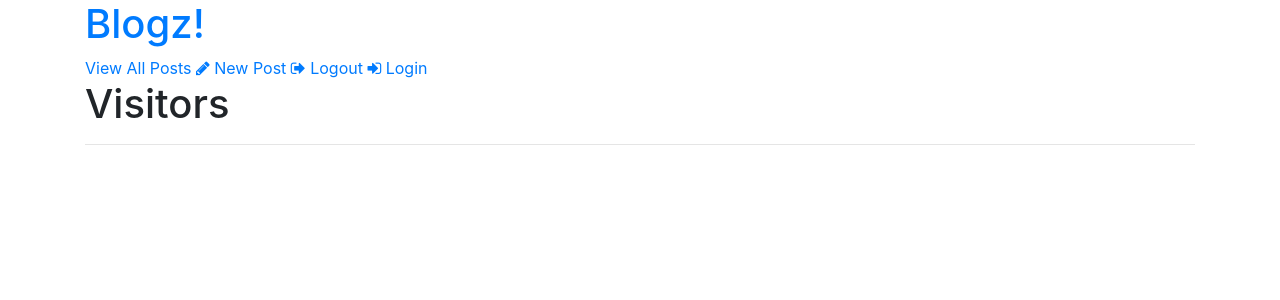
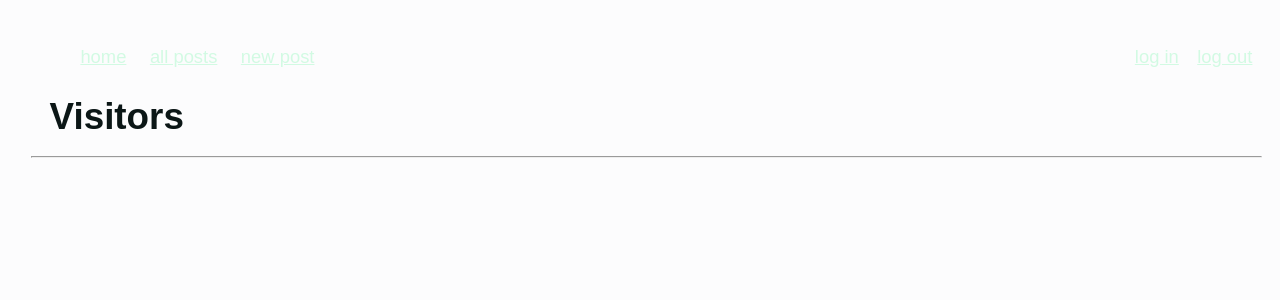
Before and after one commit to mmccaskill/blogz, a Flask app: page / in a window 1280 px wide. Shown: the top 300 px of the page. Run offline with Flask 2, Linux system fonts and the light colour scheme; some libraries are stand-ins or nearby versions.

Commit message:
Final Commit

```diff
--- a/main.py
+++ b/main.py
@@ -1,5 +1,6 @@
-from flask import Flask, request, redirect, render_template, session
+from flask import Flask, request, redirect, render_template, session, flash
 from flask_sqlalchemy import SQLAlchemy
+from flask import url_for
 from datetime import datetime
 from hashutils import make_pw_hash, check_pw_hash
 
@@ -9,7 +10,7 @@ app.config['SQLALCHEMY_DATABASE_URI'] = 'mysql+pymysql://blogz:password@localhos
 app.config['SQLALCHEMY_ECHO'] = True
 db = SQLAlchemy(app)
 
-app.secret_key = 'y337kGcys&zP3B'
+app.secret_key = 'zdkw42F41Gcw5T16'
 
 class Blog(db.Model):
     id = db.Column(db.Integer, primary_key=True)
@@ -123,7 +124,7 @@ def blog():
         return render_template("post.html", title=post.title, body=post.body, user=post.owner.username, pub_date=post.pub_date, user_id=post.owner_id)
     if user_id:
         entries = Blog.query.filter_by(owner_id=user_id).all()
-        return render_template('user.html', entries=entries)
+        return render_template('singleUser.html', entries=entries)
     return render_template('blog.html', posts=posts)
 
 @app.route('/newpost')
--- a/templates/base.html
+++ b/templates/base.html
@@ -1,36 +1,56 @@
-<!DOCTYPE html>
-
+<!doctype html>
 <html>
-
     <head>
-
-    <meta charset="UTF-8">
         <title>{{title}}</title>
-    <meta name="viewport" content="width=device-width, initial-scale=1">
-    <link href="https://cdnjs.cloudflare.com/ajax/libs/font-awesome/4.7.0/css/font-awesome.css" rel="stylesheet">
-    <!-- STYLESHEETS -->
-    <link rel="stylesheet" type="text/css" href="{{ url_for('static', filename='styles/bootstrap.min.css') }}">
-
-
+    <style>
+            body {
+                margin: 0 auto;
+                font-family:'Arial', 'Arial Narrow', Arial, sans-serif;
+                padding: 1em 1em;
+                color: rgb(11, 22, 22);
+                background-color: rgb(252, 252, 253);
+                margin-left: 1%;
+                font-size: 1.15em;
+                }
+            h1 {
+                margin: 0 auto;
+                margin: .5em;
+            }
+            nav ul li {
+                display: inline-block;
+            }
+            .log {
+                float: right;
+            }
+            li {
+                margin: .5em;
+            }
+            li a {
+                color: rgb(210, 250, 227);
+            }
+            li a:visited {
+                color: rgb(64, 99, 146);
+            }
+            p {
+                display: block;
+            }
+            ul {
+                list-style: none;
+            }
+        </style>
     </head>
-
 <body>
-
-    <div class="container">
-
-      <nav class="header">
-
-        <h1><a href="/">Blogz!</a></h1>
-        <a href="/blog" class="left spacing">View All Posts</a>
-        <a href="/newpost"><i class="fa fa-pencil" aria-hidden="true"></i> New Post</a>
-        <a href="/logout" class="right"><i class="fa fa-sign-out"></i> Logout</a>
-        <a href="/login" class="right spacing"><i class="fa fa-sign-in"></i> Login</a>
-
+    <nav>
+        <ul>
+            <li><a href='/'>home</a></li>
+            <li><a href='/blog'>all posts</a></li>
+            <li><a href='/newpost'>new post</a></li>
+            <li class="log"><a href='/logout'>log out</a></li>
+            <li class="log"><a href='/login'>log in</a></li>
+        </ul>
     </nav>
     {% block content %}
     {% endblock %}
-    </div>
 
 </body>
-
 </html>
```
Also changed, not shown: templates/singleUser.html (renamed from templates/user.html). Lines whose indentation alone changed are shown as unchanged.
